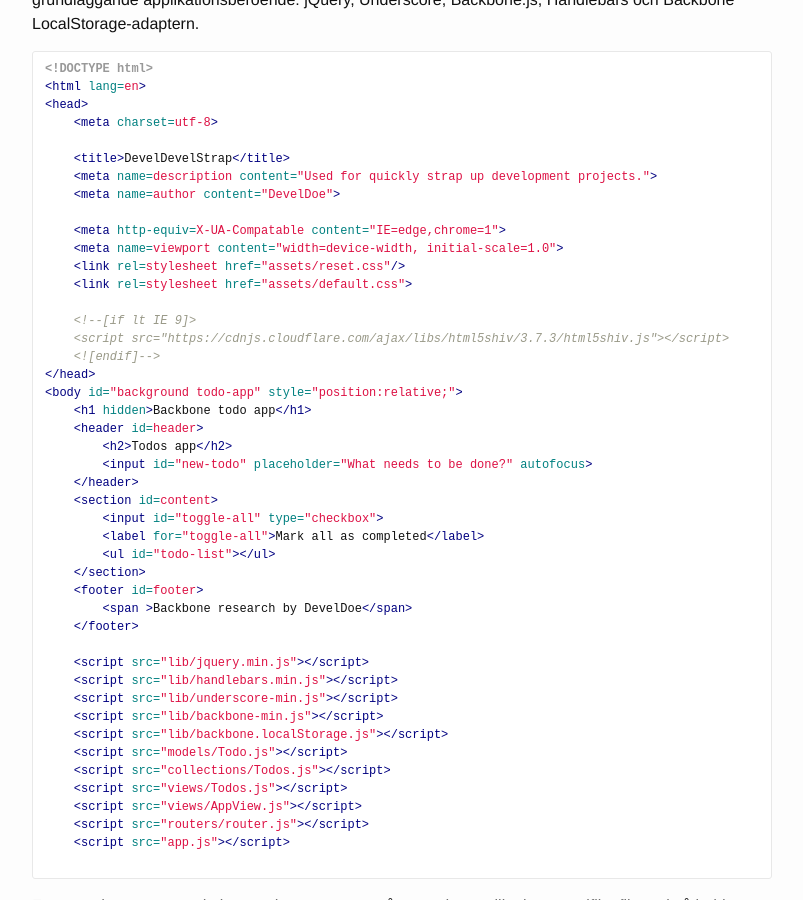
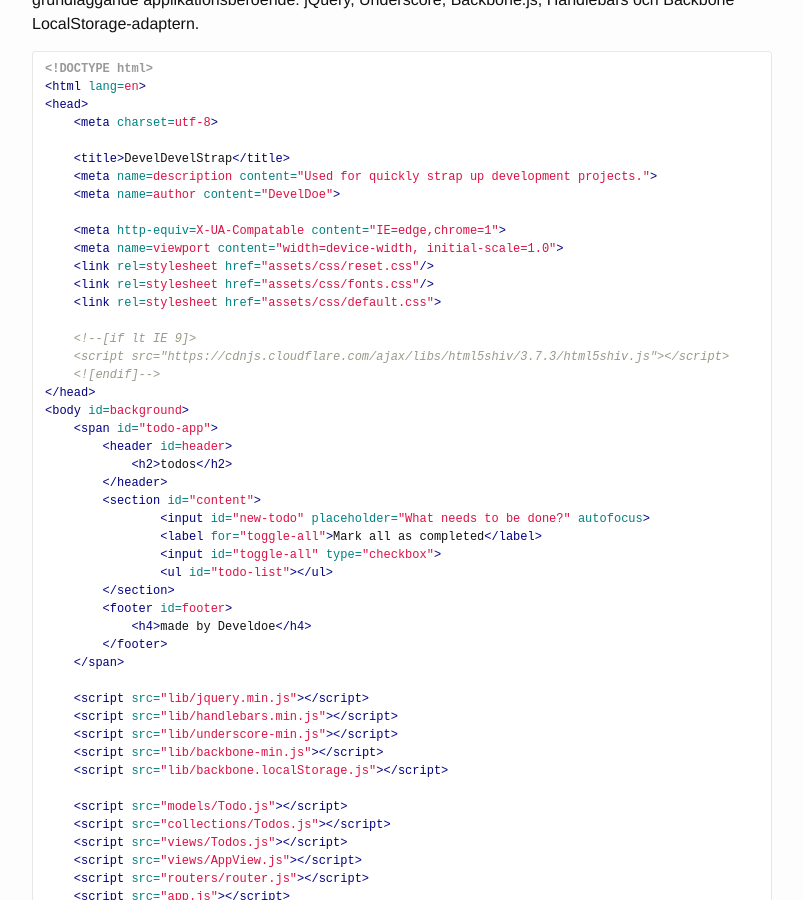
Before and after one commit to develdoe/develdoe.github.io, a Jekyll site: the page built from _posts/2017-11-14-backbone-todos-app.md, in a window 1280 px wide and 900 px high, scrolled down 1094 px. Shown: the whole window, without its empty margins (238-1041 px from the left). Built offline with Jekyll 4.4.1, drawn with Linux system fonts in a browser that asks for light colours.

Commit message:
Update 2017-11-14-backbone-todos-app.md

````diff
--- a/_posts/2017-11-14-backbone-todos-app.md
+++ b/_posts/2017-11-14-backbone-todos-app.md
@@ -39,40 +39,42 @@ Modifiera sedan vår `html.index` efter de behov som vi har för vår applikatio
 
     <meta http-equiv=X-UA-Compatable content="IE=edge,chrome=1">
     <meta name=viewport content="width=device-width, initial-scale=1.0">
-    <link rel=stylesheet href="assets/reset.css"/>
-    <link rel=stylesheet href="assets/default.css">
+    <link rel=stylesheet href="assets/css/reset.css"/>
+    <link rel=stylesheet href="assets/css/fonts.css"/>
+    <link rel=stylesheet href="assets/css/default.css">
 
     <!--[if lt IE 9]>
     <script src="https://cdnjs.cloudflare.com/ajax/libs/html5shiv/3.7.3/html5shiv.js"></script>
     <![endif]-->
 </head>
-<body id="background todo-app" style="position:relative;">
-    <h1 hidden>Backbone todo app</h1>
-    <header id=header>
-        <h2>Todos app</h2>
-        <input id="new-todo" placeholder="What needs to be done?" autofocus>
-    </header>
-    <section id=content>
-        <input id="toggle-all" type="checkbox">
-        <label for="toggle-all">Mark all as completed</label>
-        <ul id="todo-list"></ul>
-    </section>
-    <footer id=footer>
-        <span >Backbone research by DevelDoe</span>
-    </footer>
+<body id=background>
+    <span id="todo-app">
+        <header id=header>
+            <h2>todos</h2>
+        </header>
+        <section id="content">
+                <input id="new-todo" placeholder="What needs to be done?" autofocus>
+                <label for="toggle-all">Mark all as completed</label>
+                <input id="toggle-all" type="checkbox">
+                <ul id="todo-list"></ul>
+        </section>
+        <footer id=footer>
+            <h4>made by Develdoe</h4>
+        </footer>
+    </span>
 
     <script src="lib/jquery.min.js"></script>
     <script src="lib/handlebars.min.js"></script>
     <script src="lib/underscore-min.js"></script>
     <script src="lib/backbone-min.js"></script>
     <script src="lib/backbone.localStorage.js"></script>
+
     <script src="models/Todo.js"></script>
     <script src="collections/Todos.js"></script>
     <script src="views/Todos.js"></script>
     <script src="views/AppView.js"></script>
     <script src="routers/router.js"></script>
     <script src="app.js"></script>
-
 ```
 
 Förutom de ovan nämnda beroenden, notera att några andra applikationsspecifika filer också laddas. Dessa är organiserade i mappar som representerar deras ansvarsansvar: modeller, vyer, kollektioner och routrar. En app.js-fil är närvarande för att hämta centralinitieringskoden.
````
